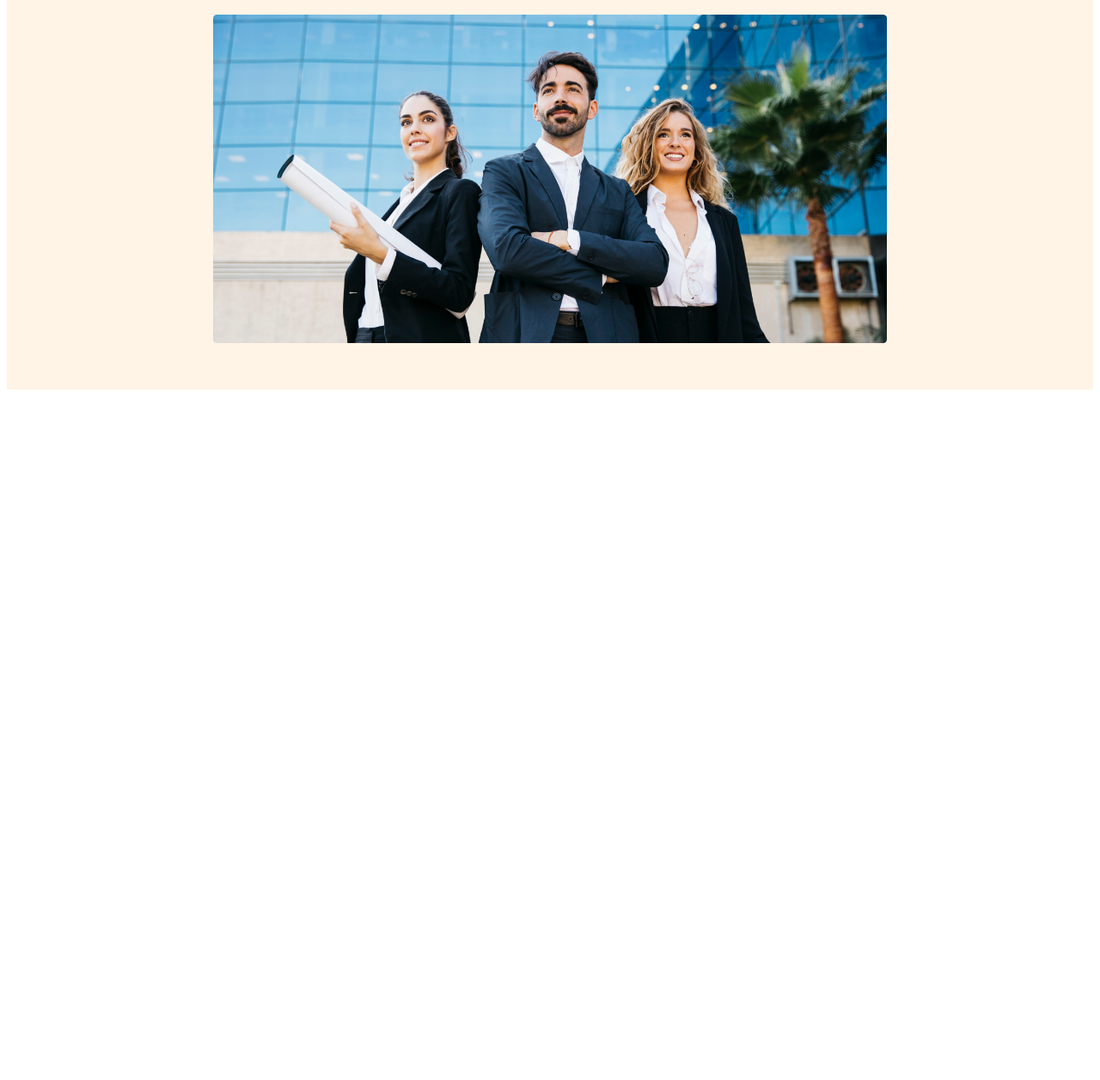
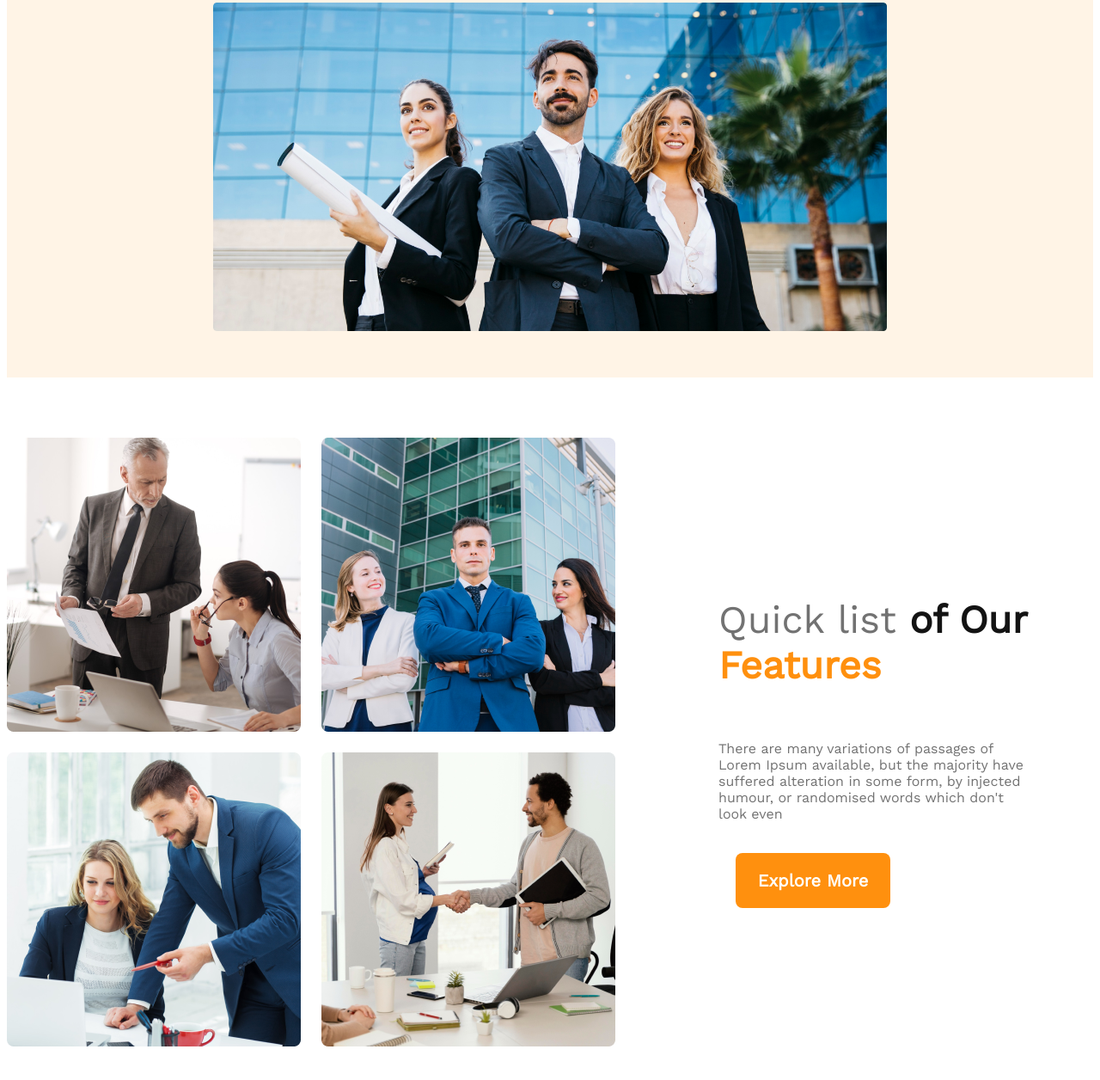
Before and after one commit to Mahedi205339/Architects-web, a plain HTML site: page index.html in a window 1280 px wide. Shown: the part 436-1692 px from the top of the page at 86% size. Before the commit the page ends 897 px from the top, so only its background shows below. Drawn offline with nearby package versions, Linux system fonts and the light colour scheme.

Commit message:
finish main section with resposive for mobile ane medium devices

```diff
--- a/index.html
+++ b/index.html
@@ -10,6 +10,7 @@
     <link href="https://fonts.googleapis.com/css2?family=Work+Sans&display=swap" rel="stylesheet">
 </head>
 <body>
+    <!-- header start -->
     <header>
     <nav>
         <h3 class="nav-title">G3 Architects</h3>
@@ -23,14 +24,32 @@
     <div class="banner">
       <div class="banner-content">
         <h1 class="benner-title">Brand New Group of Architects </h1>
-        <p class="banner-discription">There are many variations of passages of Lorem Ipsum available, but the majority have suffered alteration in some form, by injected humour, or randomised words which don't look even</p>
+        <p class="text-lightgray">There are many variations of passages of Lorem Ipsum available, but the majority have suffered alteration in some form, by injected humour, or randomised words which don't look even</p>
              <button class="btn-primary">Explore More</button>
       </div>
 
         <img src="images/banner.png" alt="">
     </div>
+    <!-- header end -->
     </header>
     <main>
+        <!-- features section start -->
+        <section>
+            <div class="teams-img-container">
+                <img src="images/team1.png" alt="">
+                <img src="images/team2.png" alt="">
+                <img src="images/team3.png" alt="">
+                <img src="images/team4.png" alt="">
+
+            </div>
+            <div class="teams-content">
+                <h3 class="teams-content-title">Quick list <span class="of-our"> of Our </span><br><span class="features">Features</span> </h3>
+                <p class="text-lightgray">
+                    There are many variations of passages of Lorem Ipsum available, but the majority have suffered alteration in some form, by injected humour, or randomised words which don't look even
+                </p>
+                <button class="btn-primary">Explore More</button>
+            </div>
+        </section>
 
     </main>
     <footer>
--- a/style/architect.css
+++ b/style/architect.css
@@ -1,6 +1,9 @@
 /* font family work sans from google */
 *{
     font-family: 'Work Sans', sans-serif;
+}
+.text-lightgray{
+    color: var(--dark-03, #727272);
 }
 /* header style */
 header{
@@ -43,7 +46,6 @@ nav li a{
     color: var(--dark-01, #131313);
 }
 .banner-discription{
-    color: var(--dark-03, #727272);
     font-size: 16px;
     font-weight: 400;
     line-height: 26px; /* 162.5% */
@@ -52,7 +54,7 @@ nav li a{
     width: 100%;
 }
 .btn-primary{
-    margin: 20px auto;
+    margin: 20px ;
     border-radius: 8px;
     background: #FF900E;
     color: #FFF;
@@ -63,6 +65,48 @@ nav li a{
     border: none;
     cursor: pointer;
 }
+/* main styles */
+main{
+    max-width: 1440px;
+    margin: 10px auto;
+    margin: 70px auto;
+}
+section{
+    display: flex;
+    align-items: center;
+    gap: 50px;
+}
+.teams-img-container{
+    display: grid;
+    grid-template-columns: repeat(2 ,1fr);
+    gap:24px ;
+}
+.teams-content{
+    display: flex;
+    flex-direction: column;
+    padding-right: 70px;
+    padding-left: 70px;
+}
+.teams-content-title{
+    color: var(--dark-03, #727272);
+    font-size: 45px;
+    font-weight: 500;;
+}
+.of-our{
+    color: #131313;
+    font-size: 45px;
+    font-weight: 700;
+}
+.features{
+    color: #FF900E;
+    font-size: 45px;
+    font-weight: 700;
+}
+.teams-discription{
+    font-size: 16px;
+    font-weight: 400;
+    line-height: 26px; /* 162.5% */
+}
 /* responsive media queries */
 /* mobile devices */
 @media screen and (max-width:576px) {
@@ -72,13 +116,35 @@ nav li a{
     nav{
         flex-direction: column;
     }
+    section{
+        flex-direction: column;
+    }
+    .teams-img-container{
+        grid-template-columns: repeat(1,1fr);
+    }
+    .teams-content{
+        padding-right: 30px;
+        padding-left: 30px;
+    }
 }
 /* tablet or meadium devices */
-@media screen and (min-width:576px) and ( max-width:1200px){
+@media screen and (min-width:576px) and (max-width:1200px){
     header{
         padding: 50px;
     }
     nav{
         flex-direction: column;
     }
+    .teams-img-container img{
+        width: 300px;
+    }
 }
+@media screen and (min-width:576px) and (max-width:740px) {
+    section{
+        flex-direction: column;
+    }
+    .teams-img-container img{
+        width: 240px;
+    }
+
+}
```
